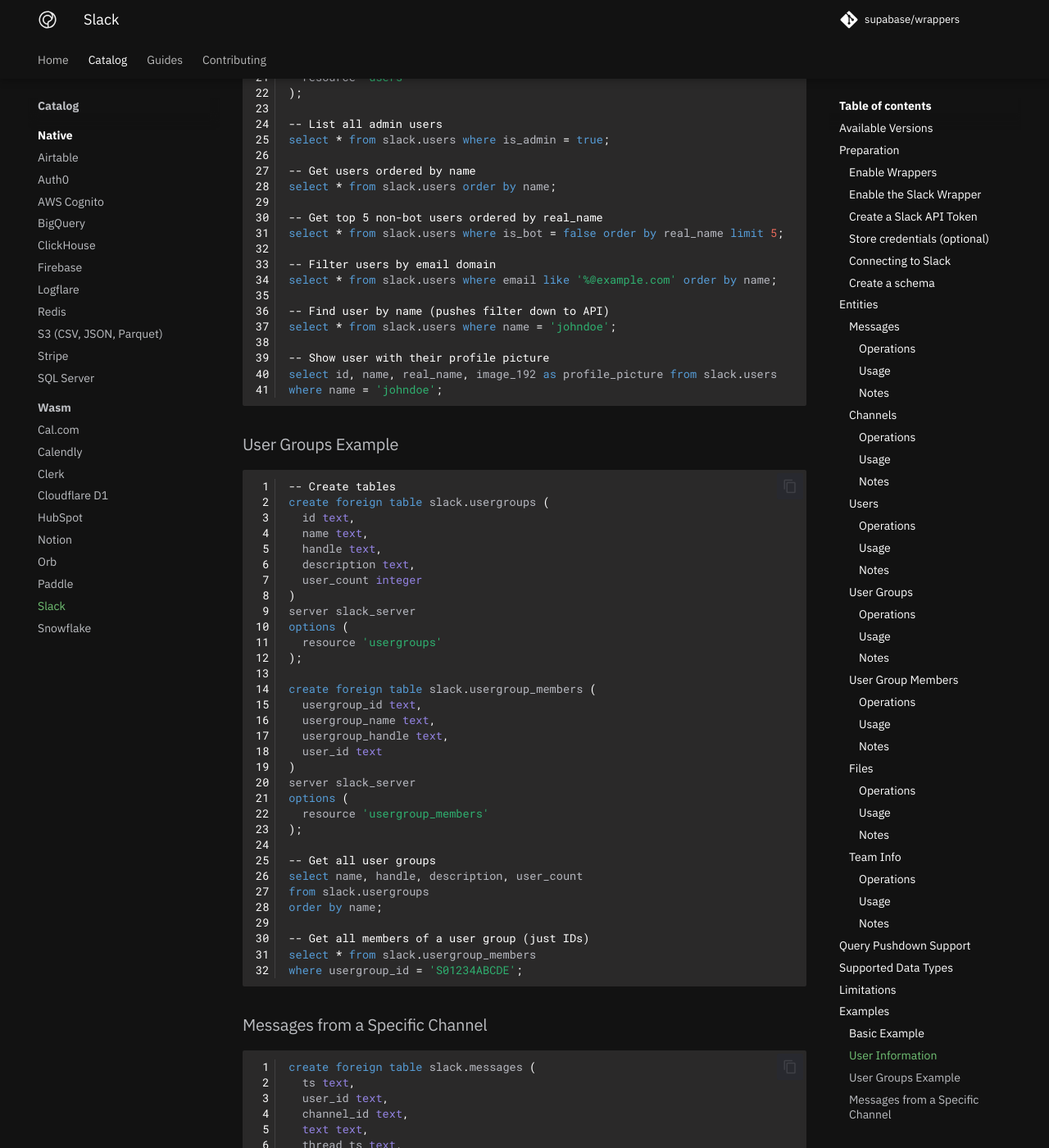
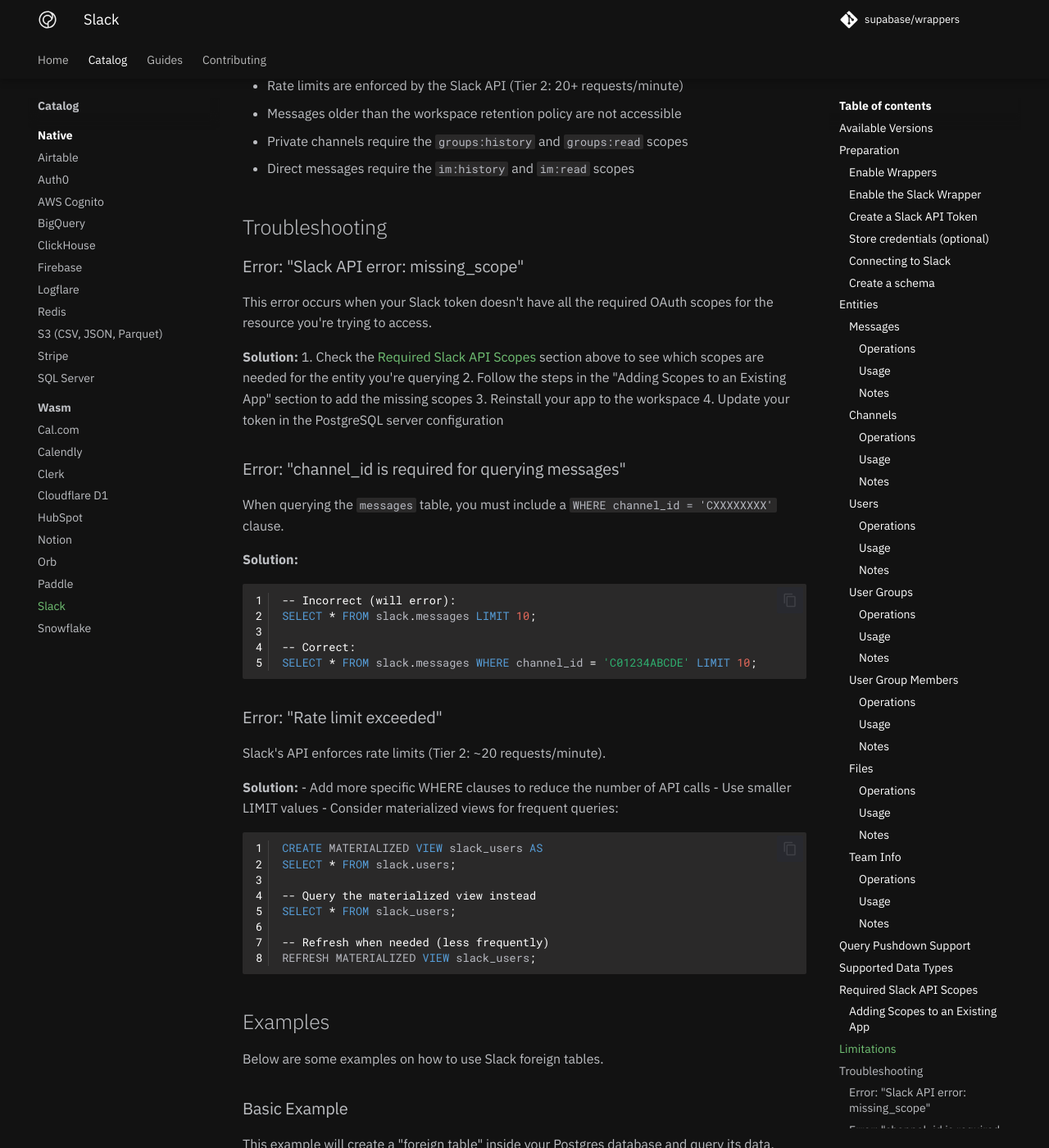
Before and after one commit to supabase/wrappers, an MkDocs documentation site: the page built from docs/catalog/slack.md, in a window 1280 px wide and 1400 px high, scrolled down 12106 px. Shown: the whole window at 82% size. Built offline with MkDocs 1.6.1 and Material for MkDocs 9.7.7, drawn with Linux system fonts in a browser that asks for light colours; comment, search, counter and statistics services are not loaded; some of the changed text lies outside the part shown.

Commit message:
docs: add comprehensive OAuth scopes documentation
Added detailed information about required Slack OAuth scopes:
- Specific scopes needed for each entity type in the FDW
- Instructions for adding scopes to an existing app
- Troubleshooting section for common errors including missing_scope
- Example solutions for permission-related problems
- Clear guidance on materialized views for better performance

This will help users avoid permission errors and provides solutions
for common issues when querying different Slack entities.

````diff
--- a/docs/catalog/slack.md
+++ b/docs/catalog/slack.md
@@ -58,6 +58,8 @@
    - `users:read.email` - View email addresses
    - `files:read` - View files shared in channels
    - `reactions:read` - View emoji reactions
+   - `team:read` - View information about the workspace
+   - `usergroups:read` - View user groups and their members
 6. Install the app to your workspace
 7. Copy the "Bot User OAuth Token" that starts with `xoxb-`
 
@@ -464,6 +466,35 @@
 | bigint             | number                  |
 | timestamp          | string (Unix timestamp) |
 
+## Required Slack API Scopes
+
+Each entity type in the Slack FDW requires specific API scopes. If you get a `missing_scope` error, you may need to add additional scopes and reinstall your app to the workspace.
+
+| Entity Type       | Required Scopes                     | Error If Missing                                  |
+|-------------------|------------------------------------|-------------------------------------------------|
+| users             | `users:read`                       | "The token used is not granted the required scopes" |
+| users (emails)    | `users:read.email`                 | "missing_scope" on email fields                  |
+| usergroups        | `usergroups:read`                  | "missing_scope" when querying user groups        |
+| usergroup_members | `usergroups:read`                  | "missing_scope" when querying user group members |
+| channels          | `channels:read`                    | "missing_scope" when querying channels           |
+| messages          | `channels:history`, `channels:read` | "missing_scope" when querying messages           |
+| files             | `files:read`                       | "missing_scope" when querying files              |
+| team-info         | `team:read`                        | "missing_scope" when querying team info          |
+
+### Adding Scopes to an Existing App
+
+If you need to add scopes to an existing Slack app:
+
+1. Go to [Your Slack Apps](https://api.slack.com/apps)
+2. Select your app
+3. Click "OAuth & Permissions" in the sidebar
+4. Under "Bot Token Scopes", click "Add an OAuth Scope"
+5. Add any missing scopes from the table above
+6. Scroll up and click "Reinstall to Workspace"
+7. Approve the new permissions
+8. Copy the new Bot User OAuth Token (it may have changed)
+9. Update your token in your database server configuration
+
 ## Limitations
 
 This section describes important limitations and considerations when using this FDW:
@@ -473,6 +504,50 @@
 - Messages older than the workspace retention policy are not accessible
 - Private channels require the `groups:history` and `groups:read` scopes
 - Direct messages require the `im:history` and `im:read` scopes
+
+## Troubleshooting
+
+### Error: "Slack API error: missing_scope"
+
+This error occurs when your Slack token doesn't have all the required OAuth scopes for the resource you're trying to access.
+
+**Solution:**
+1. Check the [Required Slack API Scopes](#required-slack-api-scopes) section above to see which scopes are needed for the entity you're querying
+2. Follow the steps in the "Adding Scopes to an Existing App" section to add the missing scopes
+3. Reinstall your app to the workspace
+4. Update your token in the PostgreSQL server configuration
+
+### Error: "channel_id is required for querying messages"
+
+When querying the `messages` table, you must include a `WHERE channel_id = 'CXXXXXXXX'` clause.
+
+**Solution:**
+```sql
+-- Incorrect (will error):
+SELECT * FROM slack.messages LIMIT 10;
+
+-- Correct:
+SELECT * FROM slack.messages WHERE channel_id = 'C01234ABCDE' LIMIT 10;
+```
+
+### Error: "Rate limit exceeded"
+
+Slack's API enforces rate limits (Tier 2: ~20 requests/minute).
+
+**Solution:**
+- Add more specific WHERE clauses to reduce the number of API calls
+- Use smaller LIMIT values
+- Consider materialized views for frequent queries:
+```sql
+CREATE MATERIALIZED VIEW slack_users AS
+SELECT * FROM slack.users;
+
+-- Query the materialized view instead
+SELECT * FROM slack_users;
+
+-- Refresh when needed (less frequently)
+REFRESH MATERIALIZED VIEW slack_users;
+```
 
 ## Examples
 
````
Also changed, not shown: wasm-wrappers/fdw/slack_fdw/README.md (+17 -8 lines).
